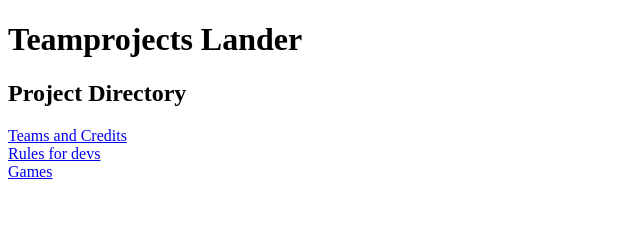
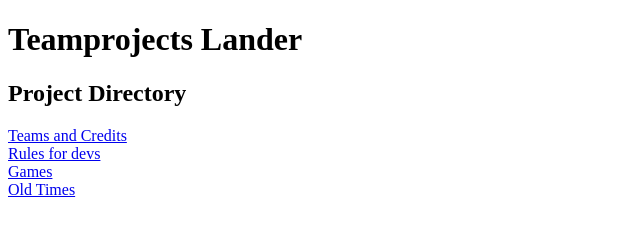
Before and after one commit to David66775/Team-Projects, a plain HTML site: page index.html in a window 1280 px wide. Shown: the whole page, without its empty margins (0-640 px from the left). Drawn offline with Linux system fonts and the light colour scheme.

Commit message:
Update index.html

```diff
--- a/index.html
+++ b/index.html
@@ -16,7 +16,8 @@
     <h2>Project Directory</h2>
     <a href = "/Team-Projects/TaCs">Teams and Credits</a><br>
     <a href = "/Team-Projects/Testers">Rules for devs</a><br>
-    <a href = "/Team-Projects/Games/Lander">Games</a>
+    <a href = "/Team-Projects/Games/Lander">Games</a><br>
+    <a href = "/A">Old Times</a>
     <script>
 
     </script>
```
